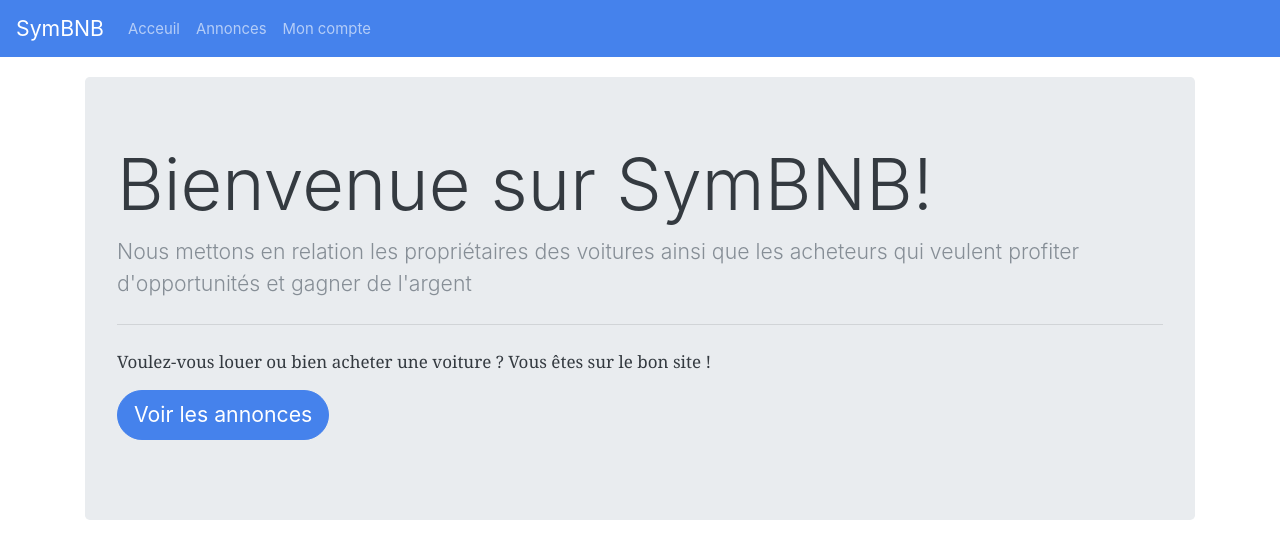
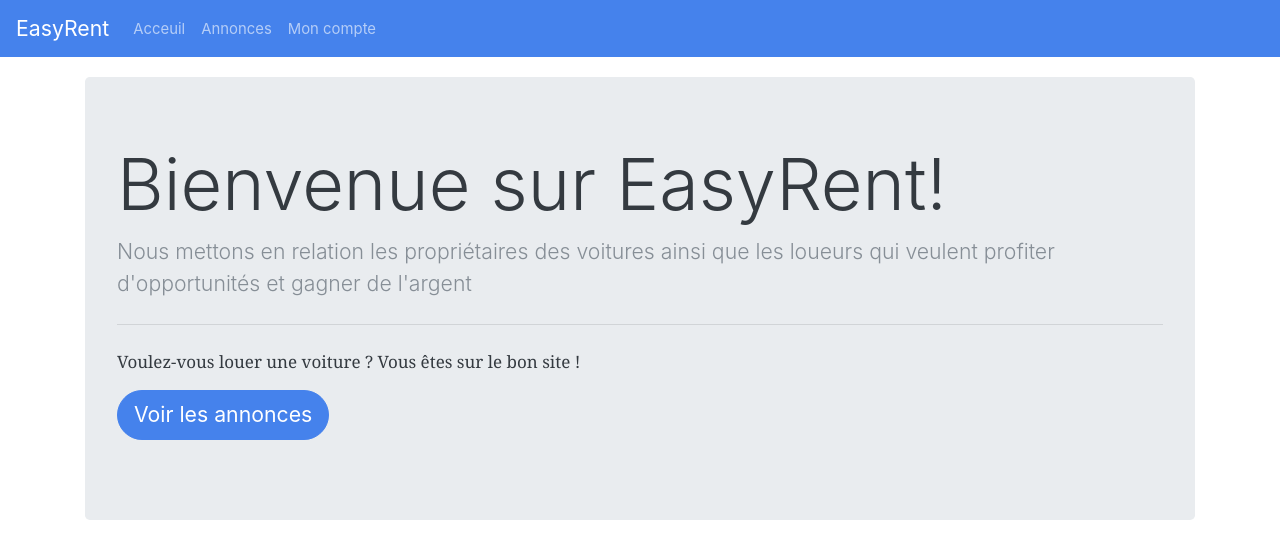
Before and after one commit to YazidElg/stage, a Symfony app: template templates/home.html.twig in a window 1280 px wide. Shown: the top 553 px of the page. Run offline with Twig, Linux system fonts and the light colour scheme; the template is opened without the code that fills it, so the values that code supplies are empty; grey boxes labelled with a size stand in for pictures from a placeholder-image service; some libraries are stand-ins or nearby versions.

Commit message:
05/06 commit

```diff
--- a/src/Controller/HomeController.php
+++ b/src/Controller/HomeController.php
@@ -14,12 +14,11 @@ class HomeController extends AbstractController {
   @Route("/hello/{prenom}", name="hello_prenom")
   *@return void
 */
-    public function hello($prenom = "anonyme" , $age = 0) {
+    public function hello() {
       return $this->render(
         'hello.html.twig',
         [
-          'prenom' => $prenom,
-          'age' => $age
+
 
         ]
       );
--- a/templates/base.html.twig
+++ b/templates/base.html.twig
@@ -2,14 +2,14 @@
 <html>
     <head>
         <meta charset="UTF-8">
-        <title>SymBNB - {% block title %}Welcome!{% endblock %}</title>
+        <title>EasyRent - {% block title %}Welcome!{% endblock %}</title>
        <link rel="stylesheet" href="/css/bootstrap.min.css">
         <link rel="stylesheet" href="/css/app.css">
         {% block stylesheets %}{% endblock %}
     </head>
     <body>
     	<nav class="navbar navbar-expand-lg navbar-dark bg-primary">
-  <a class="navbar-brand" href="{{ path('homepage') }}">SymBNB</a>
+  <a class="navbar-brand" href="{{ path('homepage') }}">EasyRent</a>
   <button class="navbar-toggler" type="button" data-toggle="collapse" data-target="#navbarColor01" aria-controls="navbarColor01" aria-expanded="false" aria-label="Toggle navigation">
     <span class="navbar-toggler-icon"></span>
   </button>
--- a/templates/home.html.twig
+++ b/templates/home.html.twig
@@ -6,10 +6,10 @@ Bienvenue
 {% block body %}
 <div class="container">
     <div class="jumbotron mt-3">
-      <h1 class="display-3">Bienvenue sur SymBNB!</h1>
-          <p class="lead">Nous mettons en relation les propriétaires des voitures ainsi que les acheteurs qui veulent profiter d'opportunités et gagner de l'argent</p>
+      <h1 class="display-3">Bienvenue sur EasyRent!</h1>
+          <p class="lead">Nous mettons en relation les propriétaires des voitures ainsi que les loueurs qui veulent profiter d'opportunités et gagner de l'argent</p>
           <hr class="my-4">
-          <p>Voulez-vous louer ou bien acheter une voiture ? Vous  êtes sur le bon site ! </p>
+          <p>Voulez-vous louer une voiture ? Vous  êtes sur le bon site ! </p>
           <p class="lead">
             <a class="btn btn-primary btn-lg" href="#" role="button">Voir les annonces </a>
           </p>
```
Also changed, not shown: templates/ad/new.html.twig (+10 -1 lines), 1 other file.
